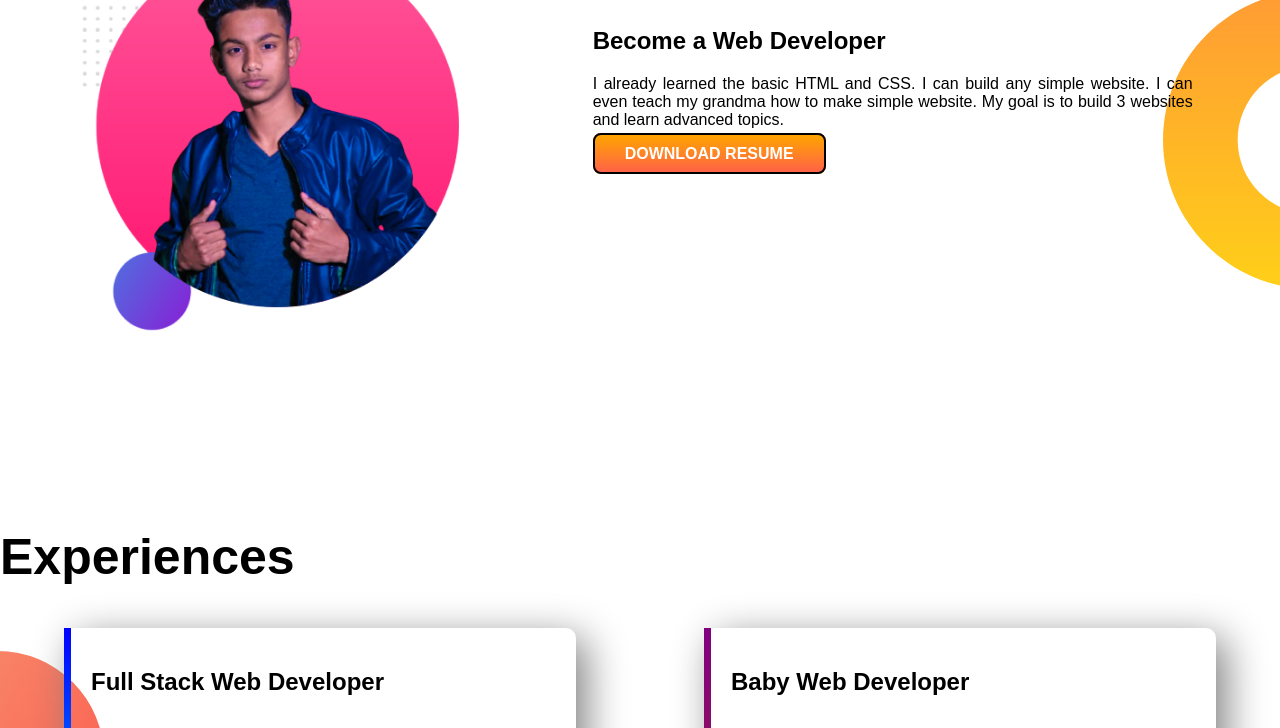
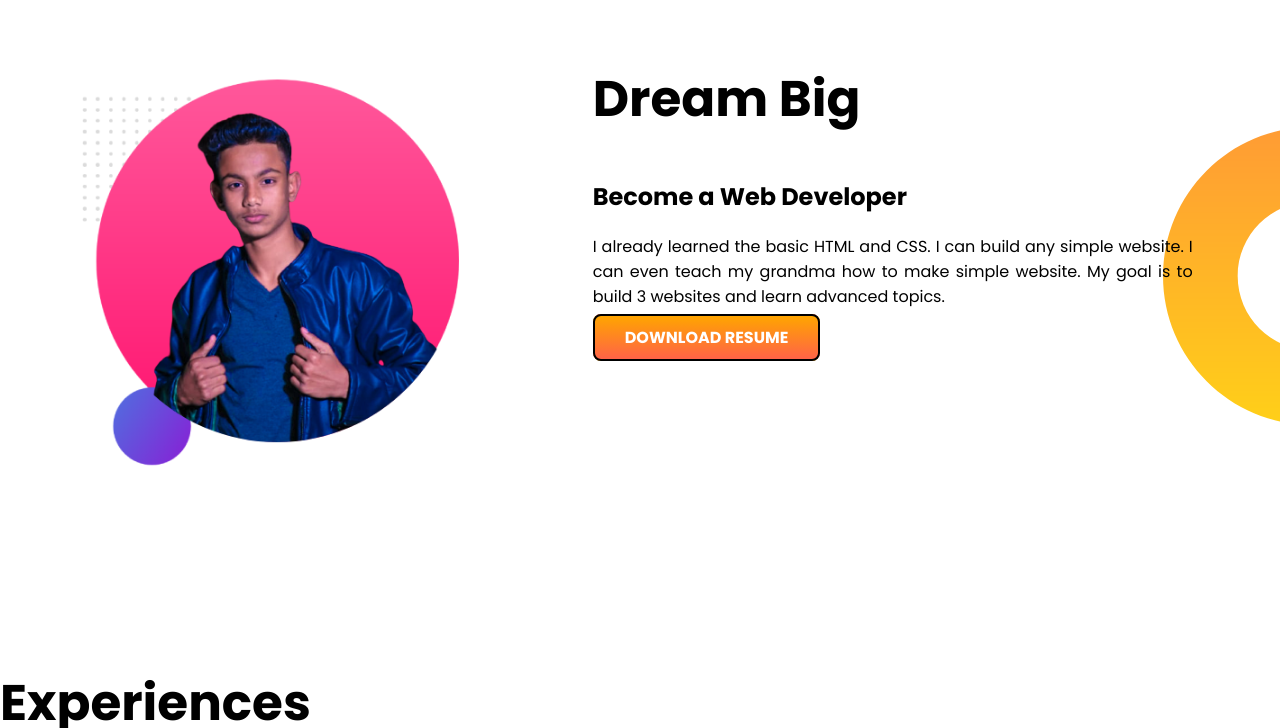
Before and after one commit to learnwithancor/portfolio, a plain HTML site: page index.html in a window 1280 px wide. Shown: the part 747-1475 px from the top of the page. Drawn offline with Linux system fonts and the light colour scheme.

Commit message:
commited

```diff
--- a/style.css
+++ b/style.css
@@ -1,5 +1,7 @@
+@import url('https://fonts.googleapis.com/css2?family=Poppins:wght@300;400;500;600;700;800;900&display=swap');
+
 body {
-    font-family: sans-serif;
+    font-family: 'Poppins', sans-serif;
     margin: 0;
 }
 
```
